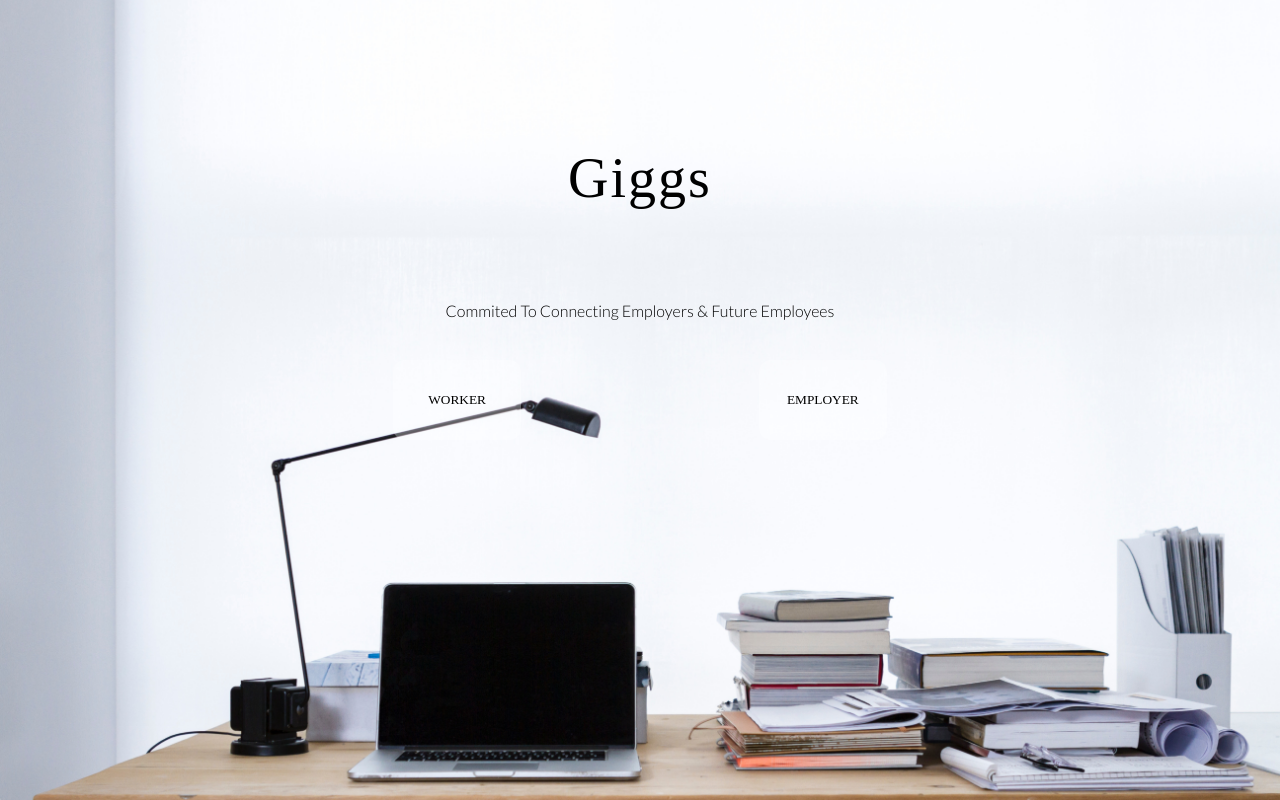
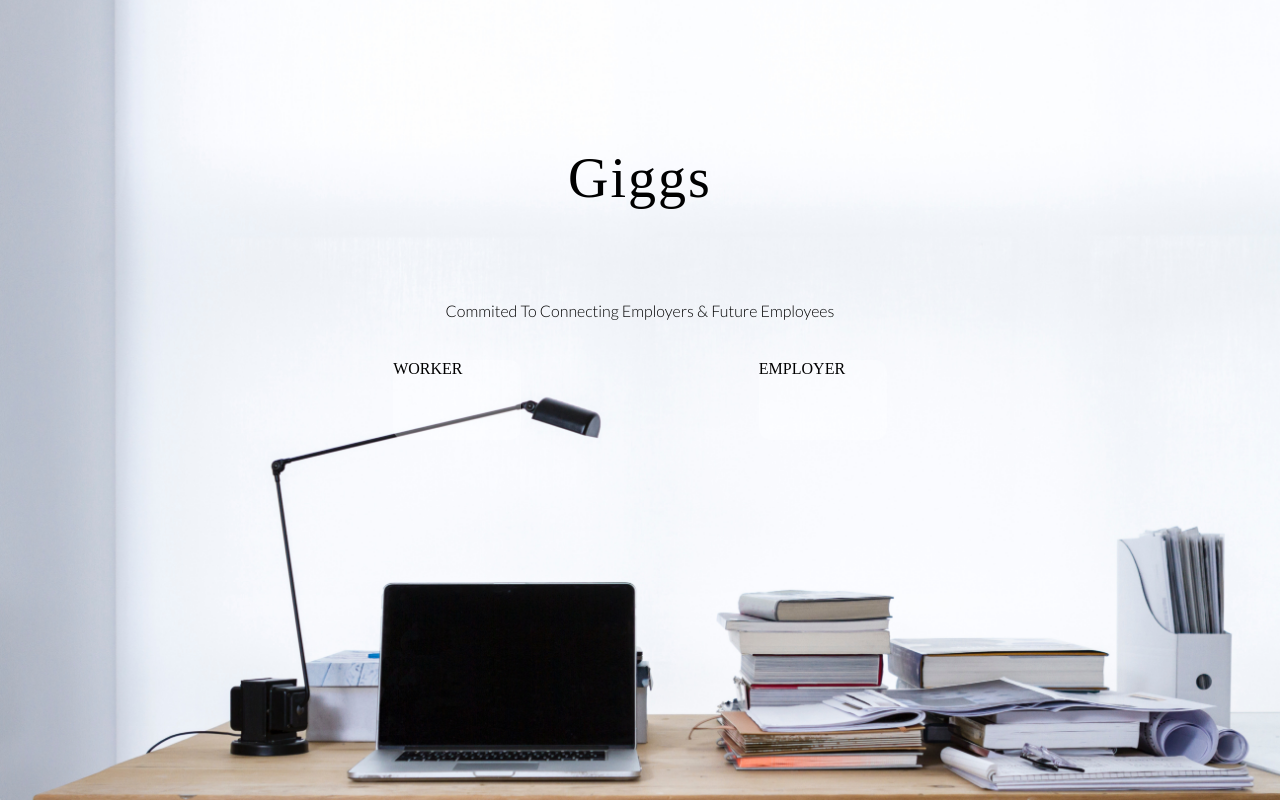
Before and after one commit to solomonsokoya/Giggs, a React (Create React App) app in the folder react-views/: page / in a window 1280 px wide. Built offline with nearby package versions, Linux system fonts and the light colour scheme; a web font is replaced by a local one.

Commit message:
moved router to index.js: router can only have one child element. Made routes

```diff
--- a/react-views/src/App.js
+++ b/react-views/src/App.js
@@ -7,6 +7,8 @@ import {user_data} from './ducks/userData';
 import Home from './Components/home';
 import WorkerRegister from './Components/workerRegister';
 import EmployerRegister from './Components/employerRegister';
+import {Route} from 'react-router-dom';
+
 
 const mapStateToProps = state => {
   const { worker, employer} = state.userType;
@@ -51,16 +53,15 @@ class App extends Component {
       location,
       handleChange
     } = this.props
+    console.log(this.props)
+    return (
 
-    let View;
-
-    if (!worker && !employer) {
-      View = <Home
+    <div>
+        <Route exact="exact" path="/" component={()=> (<Home
           handleUserWorker={handleUserWorker}
           handleUserEmployer={handleUserEmployer}
-      />
-    } else if (worker) {
-      View = <WorkerRegister
+        />)}/>
+        <Route path="/worker" component={()=> (<WorkerRegister
             name = {name}
             skills = {skills}
             picture = {picture}
@@ -68,21 +69,17 @@ class App extends Component {
             email = {email}
             password = {password}
             handleChange = {handleChange}
-       />
-    }
-    else if(employer){
-      View = <EmployerRegister
+         />)}/>
+         <Route path="/employer" component={()=> (<EmployerRegister
            name = {name}
            logo = {logo}
            email ={email}
            password ={password}
            handleChange = {handleChange}
            onClick ={() => this.user.registerEmployer({name, logo, email, password})}
-      />
-    }
-    return (<div>
-      {View}
-    </div>);
+         />)}/>
+     </div>
+    );
   }
 }
 export default connect(mapStateToProps, mapDispatchToProps)(App);
--- a/react-views/src/Components/home.js
+++ b/react-views/src/Components/home.js
@@ -1,4 +1,5 @@
 import React, {Component} from 'react';
+import { Link } from 'react-router-dom';
 class Home extends Component {
   render() {
     return (
@@ -7,8 +8,8 @@ class Home extends Component {
         <div className = "grid">
           <p className = "title"> Giggs</p>
           <div className = "statement"> Commited To Connecting Employers & Future Employees</div>
-          <button className ="bt1" onClick = {this.props.handleUserWorker}>Worker</button>
-          <button className = "bt2" onClick = {this.props.handleUserEmployer}>Employer</button>
+          <Link className ="bt1" to='/worker' onClick = {this.props.handleUserWorker}>Worker</Link>
+          <Link className = "bt2" to= '/employer' onClick = {this.props.handleUserEmployer}>Employer</Link>
         </div>
       </div>
     );
--- a/react-views/src/index.js
+++ b/react-views/src/index.js
@@ -5,14 +5,16 @@ import App from './App';
 import registerServiceWorker from './registerServiceWorker';
 import {Provider} from 'react-redux';
 import store from './store';
-import { BrowserRouter as Router, Route } from 'react-router-dom'
+import { BrowserRouter as Router} from 'react-router-dom'
 
 ReactDOM.render(
 
 <Provider store = {store}>
   <Router>
-      <Route path="/" component={App} />
-    </Router>
+
+    <App />
+
+  </Router>
 </Provider>
 
 
```
Lines whose indentation alone changed are shown as unchanged.
